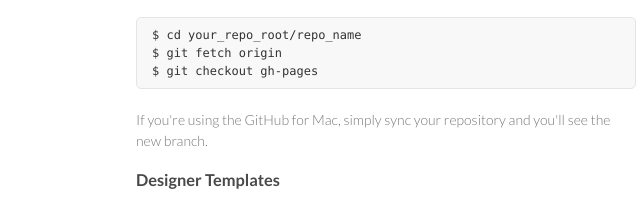
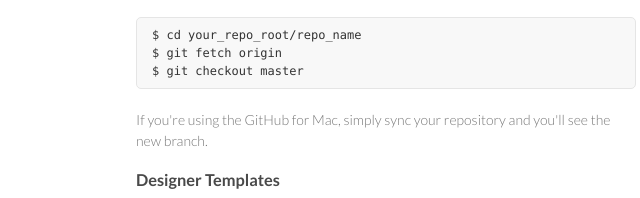
Before and after one commit to agilestack/agilestack.github.io, a website: page index.html in a window 1280 px wide. Shown: the part 183-381 px from the top of the page, 434-1074 px from the left. Drawn offline with Linux system fonts and the light colour scheme.

Commit message:
For org pages use master instead of gh-pages

```diff
--- a/index.html
+++ b/index.html
@@ -30,7 +30,7 @@
 
 <pre><code>$ cd your_repo_root/repo_name
 $ git fetch origin
-$ git checkout gh-pages
+$ git checkout master
 </code></pre>
 
 <p>If you're using the GitHub for Mac, simply sync your repository and you'll see the new branch.</p>
```
